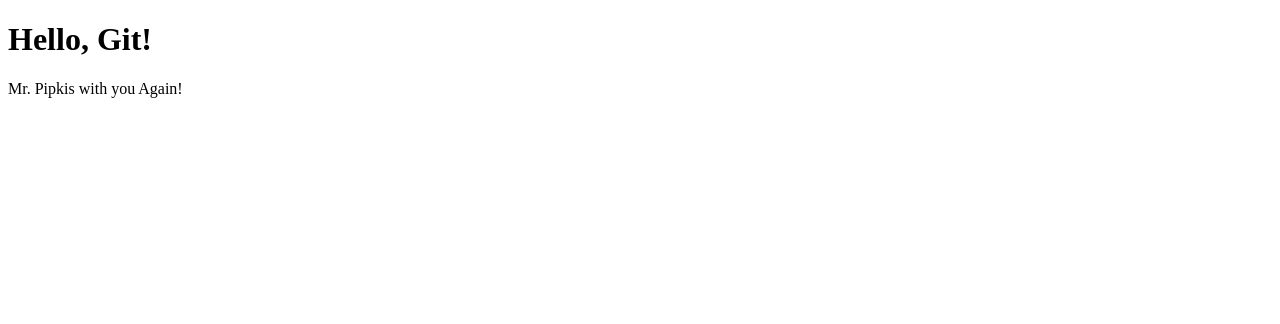
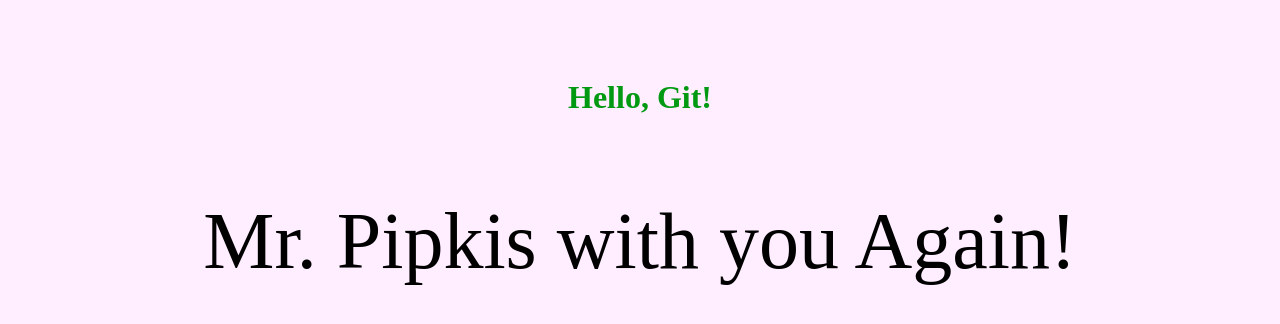
Before and after one commit to MrGlebe/myFirst, a plain HTML site: page MyFirsProject/index.html in a window 1280 px wide. Drawn offline with Linux system fonts and the light colour scheme.

Commit message:
Поменял стили добавил style.css

```diff
--- a/MyFirsProject/css/style.css
+++ b/MyFirsProject/css/style.css
@@ -1,9 +1,11 @@
 body {
   background-color:#ffeeff;
+  text-align: center;
+  padding-top:50px;
 }
 
 h1 {
-  color:#00ff11;
+  color:#009911;
 }
 P {
   font-size:80px;
--- a/MyFirsProject/index.html
+++ b/MyFirsProject/index.html
@@ -4,6 +4,7 @@
   <meta charset='UTF-8'>
   <meta name="viewport" content="width=device-width, initial-scale=1.0">
   <meta http-equiv="X-UA-Compatible" content="Ie=edge">
+  <link rel="stylesheet" href="css/style.css">
   <title>Document</title>
 </head>
 <body>
```
